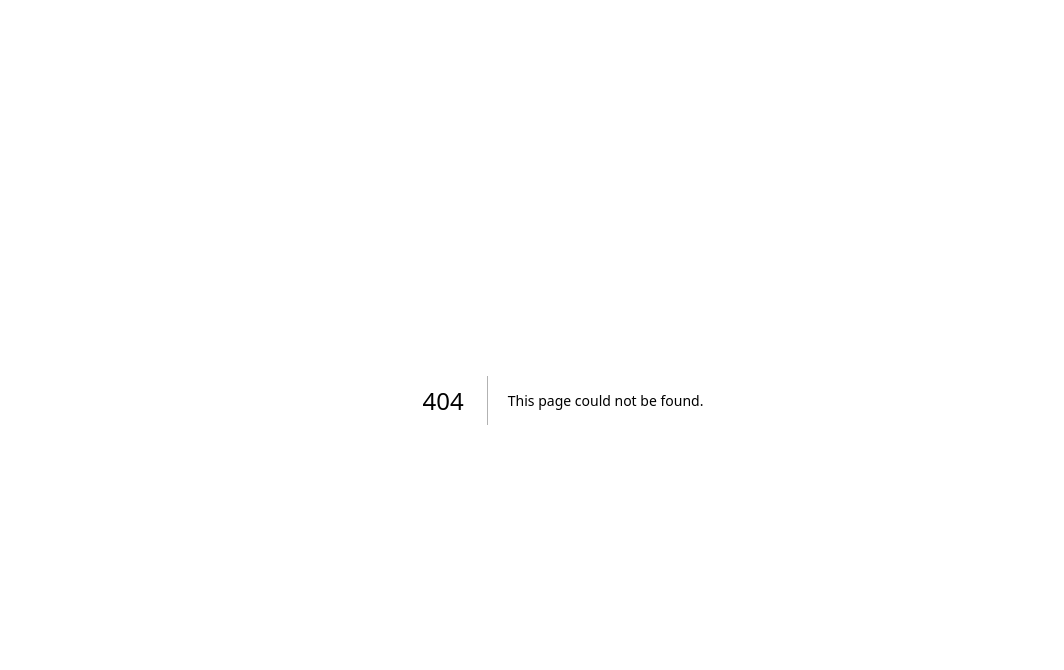
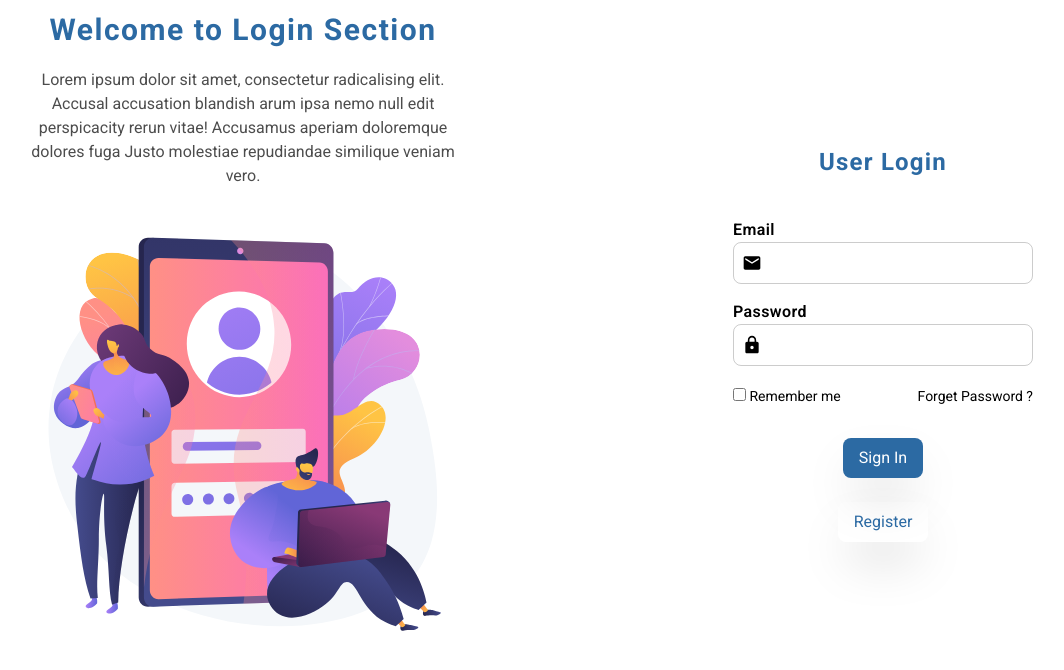
Before and after one commit to kaveesha2024/personal-app, a Next.js app in the folder resources/: page /auth/login in a window 1280 px wide. Before the commit this address had no page. Shown: the top 670 px of the page, without its empty margins (77-1141 px from the left). Built offline with nearby package versions, Linux system fonts and the light colour scheme.

Commit message:
Created Login UI

```diff
--- a/resources/package.json
+++ b/resources/package.json
@@ -16,6 +16,7 @@
     "react": "19.1.0",
     "react-dom": "19.1.0",
     "react-hot-toast": "^2.5.2",
+    "react-icons": "^5.5.0",
     "sweetalert2": "^11.22.2"
   },
   "devDependencies": {
--- /dev/null
+++ b/resources/src/app/auth/login/page.tsx
@@ -0,0 +1,89 @@
+'use client';
+import React from 'react';
+import { MdEmail, MdLock } from 'react-icons/md';
+import Link from 'next/link';
+import { loginInputFields } from '@/constants/auth/login';
+import { ILoginInputFieldType } from '@/types/auth/auth';
+import { useRouter } from 'next/navigation';
+import { AppRouterInstance } from 'next/dist/shared/lib/app-router-context.shared-runtime';
+import WelcomeSection from '@/layouts/auth/WelcomeSection';
+
+const Page: React.FC = () => {
+    const route: AppRouterInstance = useRouter();
+    return (
+        <div className={'w-full flex'}>
+            <WelcomeSection sectionName={'Login'} svg={'/login.svg'} alt={'login picture'} />
+            <div className={'w-[50%] h-[700px] flex items-center justify-center'}>
+                <form className={'w-[500px] h-[600px]  flex flex-col justify-center items-center'}>
+                    <h1
+                        className={
+                            'text-2xl font-bold text-accent1 tracking-wider mb-10 select-none'
+                        }
+                    >
+                        User Login
+                    </h1>
+                    <div className={'flex flex-col gap-4'}>
+                        {loginInputFields.map((field: ILoginInputFieldType, index: number) => (
+                            <div className={'flex flex-col w-[300px]'} key={index}>
+                                <label
+                                    className={'font-semibold tracking-wide'}
+                                    htmlFor={field.name}
+                                >
+                                    {field.label}
+                                </label>
+                                <div
+                                    className={
+                                        'w-full flex justify-between items-center px-2 rounded-lg border border-black/20'
+                                    }
+                                >
+                                    {field.name === 'email' ? (
+                                        <MdEmail className={'text-xl'} />
+                                    ) : (
+                                        <MdLock className={'text-xl'} />
+                                    )}
+                                    <input
+                                        className={'w-[250px] p-2 outline-none'}
+                                        type={field.type}
+                                        name={field.name}
+                                        id={field.name}
+                                    />
+                                </div>
+                            </div>
+                        ))}
+                    </div>
+                    <div className={'flex w-[300px] justify-between items-center my-5 text-sm '}>
+                        <div>
+                            <input className={'bg-red-800'} type="checkbox" /> Remember me
+                        </div>
+                        <Link className={'hover:underline'} href={'/auth/forget_password'}>
+                            Forget Password ?
+                        </Link>
+                    </div>
+                    <div>
+                        <button
+                            className={
+                                'py-2 px-4 rounded-lg text-white shadow-2xl bg-accent1  my-3 cursor-pointer'
+                            }
+                            type={'submit'}
+                        >
+                            Sign In
+                        </button>
+                    </div>
+                    <div>
+                        <button
+                            onClick={() => route.push('/auth/register')}
+                            className={
+                                'py-2 px-4 rounded-lg text-accent1 shadow-2xl my-3 cursor-pointer transition duration-200 hover:outline outline-accent1'
+                            }
+                            type={'button'}
+                        >
+                            Register
+                        </button>
+                    </div>
+                </form>
+            </div>
+        </div>
+    );
+};
+
+export default Page;
--- /dev/null
+++ b/resources/src/constants/auth/login.ts
@@ -0,0 +1,16 @@
+import { ILoginInputFieldType } from '@/types/auth/auth';
+
+export const loginInputFields: ILoginInputFieldType[] = [
+    {
+        name: 'email',
+        label: 'Email',
+        type: 'email',
+        placeholder: 'Enter your email',
+    },
+    {
+        name: 'password',
+        label: 'Password',
+        type: 'password',
+        placeholder: 'Enter your password',
+    },
+];
--- /dev/null
+++ b/resources/src/constants/home/heroSection.ts
@@ -0,0 +1,12 @@
+import { IHeroSectionLinkButtons } from '@/types/home/herSection';
+
+export const HeroSectionLinkButtons: IHeroSectionLinkButtons[] = [
+    {
+        name: 'Login',
+        location: '/auth/login',
+    },
+    {
+        name: 'Register',
+        location: '/auth/register',
+    },
+];
--- a/resources/src/layouts/HeroSection.tsx
+++ b/resources/src/layouts/HeroSection.tsx
@@ -3,7 +3,8 @@ import React from 'react';
 import Image from 'next/image';
 import Link from 'next/link';
 import { useRouter } from 'next/navigation';
-
+import { IHeroSectionLinkButtons } from '@/types/home/herSection';
+import { HeroSectionLinkButtons } from '@/constants/home/heroSection';
 const HeroSection: React.FC = () => {
     const router = useRouter();
     return (
@@ -44,15 +45,27 @@ const HeroSection: React.FC = () => {
                 </div>
             </div>
             <div className={'w-[50%] h-[600px] flex items-center justify-center relative'}>
-                <Image src={'/landing.svg'} alt={'landing picture'} width={600} height={600} />
-                <Link
-                    className={
-                        'absolute top-5 right-20 tracking-wider font-bold text-xl underline underline-offset-8 transition duration-200 hover:text-accent1 text-accent2'
-                    }
-                    href={'/auth/login'}
-                >
-                    Login
-                </Link>
+                <Image
+                    priority={true}
+                    src={'/landing.svg'}
+                    alt={'landing picture'}
+                    width={600}
+                    height={600}
+                    style={{ width: '100%', height: 'auto' }}
+                />
+                <div className={'absolute top-5 right-20 flex gap-4'}>
+                    {HeroSectionLinkButtons.map((link: IHeroSectionLinkButtons, index: number) => (
+                        <Link
+                            key={index}
+                            className={
+                                'tracking-wider font-bold text-xl underline transition duration-200 hover:text-accent1 text-accent2'
+                            }
+                            href={link.location}
+                        >
+                            {link.name}
+                        </Link>
+                    ))}
+                </div>
             </div>
         </div>
     );
--- /dev/null
+++ b/resources/src/layouts/auth/WelcomeSection.tsx
@@ -0,0 +1,25 @@
+import React from 'react';
+import Image from 'next/image';
+import { IWelcomeSectionPropType } from '@/types/auth/auth';
+
+const WelcomeSection: React.FC<IWelcomeSectionPropType> = ({ sectionName, svg, alt }) => {
+    return (
+        <div className={'w-[50%] h-[700px] flex flex-col items-center justify-center'}>
+            <div className={'w-[70%] flex flex-col items-center gap-5'}>
+                <h1 className={'text-3xl font-bold tracking-wider text-accent1 select-none'}>
+                    Welcome to {sectionName} Section
+                </h1>
+                <p className={'text-black/70 block text-center'}>
+                    Lorem ipsum dolor sit amet, consectetur radicalising elit. Accusal accusation
+                    blandish arum ipsa nemo null edit perspicacity rerun vitae! Accusamus aperiam
+                    doloremque dolores fuga Justo molestiae repudiandae similique veniam vero.
+                </p>
+            </div>
+            <div>
+                <Image priority={true} src={svg} alt={alt} width={500} height={500} />
+            </div>
+        </div>
+    );
+};
+
+export default WelcomeSection;
--- /dev/null
+++ b/resources/src/types/home/herSection.d.ts
@@ -0,0 +1,4 @@
+export interface IHeroSectionLinkButtons {
+    name: string;
+    location: string;
+}
```
Also changed, not shown: resources/src/types/auth/auth.d.ts (added, +11 -0 lines), 1 other file (tests, documents, lock files or other folders).
